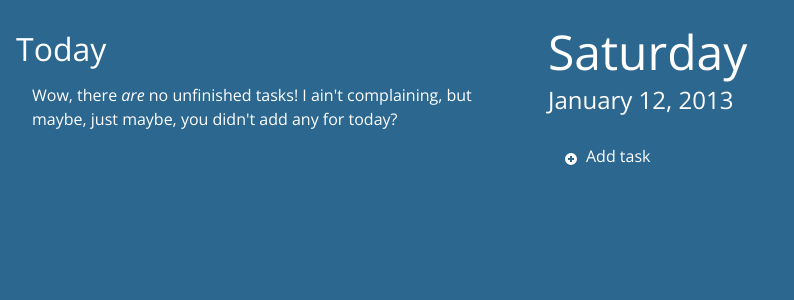
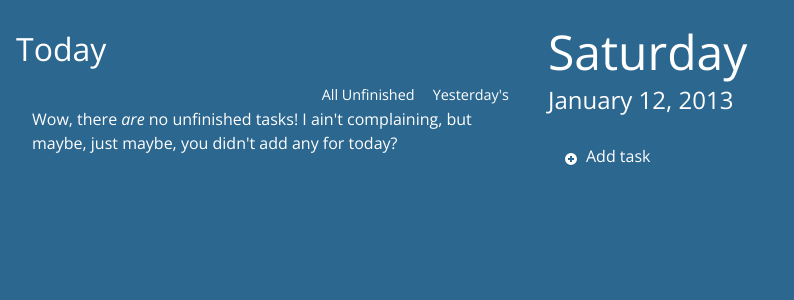
Before and after one commit to KansasLinuxFest/planner, a Django app: page / in a window 1280 px wide. Shown: the top 300 px of the page, without its empty margins (0-794 px from the left). Run offline with Django 3.2, Linux system fonts and the light colour scheme; data comes from the database, SQL or seed files in the repository; style sheets or scripts are compiled from the project's sources; parts of the project's set-up code (start-up, migrations or seed data) failed here and were passed over.

Commit message:
View unfinished tasks from all dates

```diff
--- a/app/views.py
+++ b/app/views.py
@@ -86,7 +86,7 @@ class Home(View):
     """ Returns a fully formatted application or alternatively a JSON of tasks
     if so requested. """
     context = {}
-    all_tasks = Task.objects.all()
+    all_tasks = Task.objects.all().order_by('-pk')
 
     if 'date' in request.GET:
       req_date = date_from_string(request.GET['date'])
@@ -97,8 +97,13 @@ class Home(View):
         'day': get_day_of_week(req_date),
         'human': get_human(req_date)}
 
-    tasks = all_tasks.order_by('-pk').filter(date=req_date)\
-        .filter(active=True)
+    if 'done' in request.GET:
+      tasks = all_tasks.filter(done=False)
+      context['date']['human'] = "Unfinished"
+    else:
+      tasks = all_tasks.order_by('-pk').filter(date=req_date)\
+          .filter(active=True)
+
     context['tasks'] = tasks
 
     if 'type' in request.GET and request.GET['type'] == 'JSON':
--- a/static/javascripts/viewmodels.js
+++ b/static/javascripts/viewmodels.js
@@ -128,6 +128,25 @@ define(['knockout', 'jquery'], function(ko, $) {
 
       self.tasks.unshift(nt);
     };
+
+    // Methods to amend entire list
+    self.get_unfinished = function get_unfinished() {
+      $.get(resource, { 'done' : 0, 'type': 'JSON' }, function(response) {
+        var resp = JSON.parse(response);
+
+        self.human_date(resp.human);
+        self.tasks([]);
+
+        for (var i=0, tmp_task; i<resp.tasks.length; i++) {
+          tmp_task = resp.tasks[i];
+
+          self.tasks.push(new Task(tmp_task.pk,
+                                   tmp_task.markdown,
+                                   tmp_task.html,
+                                   tmp_task.done));
+        }
+      });
+    };
   };
 
   return {
--- /dev/null
+++ b/static/stylesheets/navigation.less
@@ -0,0 +1,19 @@
+ul.navigation {
+  padding: 0;
+  margin: 0;
+  display: block;
+
+  font-size: 0.9em;
+  text-align: right;
+
+  li {
+    list-style-type: none;
+    display: inline-block;
+
+    padding: 0 0.5em;
+  }
+
+  li:hover {
+    background-color: @mdBlue;
+  }
+}
--- a/templates/planner.html
+++ b/templates/planner.html
@@ -20,6 +20,10 @@
   <body>
     <span class="column fixed-width-small">
       <h1 data-bind="text: human_date"></h1>
+      <ul class="navigation">
+        <li><a href="#" data-bind="click: $root.get_unfinished ">All Unfinished</a></li>
+        <li><a href="#" data-bind="">Yesterday's</a></li>
+      </ul>
       <div id="tasks-wow" data-bind="visible: tasks().length == 0">
         Wow, there <em>are</em> no unfinished tasks! I ain't complaining, but maybe, just maybe, you didn't add any for today?
       </div>
@@ -28,7 +32,7 @@
         <div class="task-tile" data-bind="ifnot: is_being_edited, attr: { id: 'data-' + id()}">
           <div class="task-html" data-bind="css: { done: done }, html: html(), click: edit">
           </div><span class="task-actions">
-            <a title="Done!" class="task-action-btn done" href="#" data-bind="click: $root.done"><i class="icon icon-ok"></i></a>
+          <a class="task-action-btn done" href="#" data-bind="attr: { title: done() ? 'Undo!' : 'Done!' }, click: $root.done"><i class="icon" data-bind="css: {'icon-ok': !done(), 'icon-ban-circle': done()}"></i></a>
             <a title="Defer for tomorrow" class="task-action-btn defer" href="#" data-bind="click: $root.defer"><i class="icon icon-share-alt"/></i></a>
           </span>
         </div>
--- a/templates/task-single.json
+++ b/templates/task-single.json
@@ -1,4 +1,4 @@
-{"pk":{{task.pk}},
+{"pk":"{{task.pk}}",
 "date":"{{task.date}}",
 "done": {% if task.done %} true {% else %} false {% endif %},
 "markdown":"{{task.task|escapejs}}",
```
Also changed, not shown: templates/task-list.json (+6 -9 lines).
